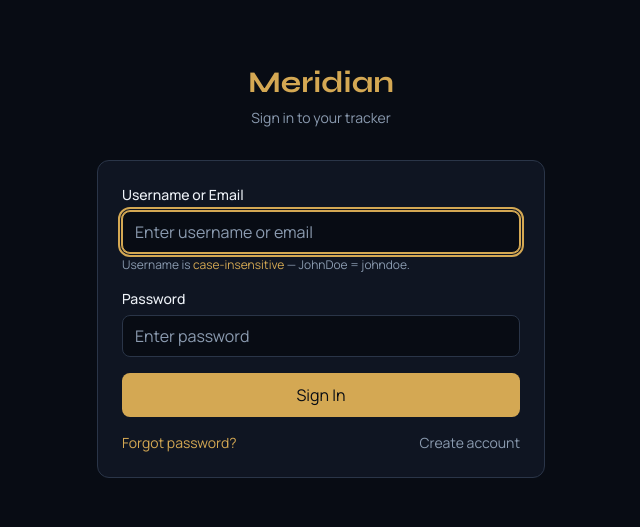
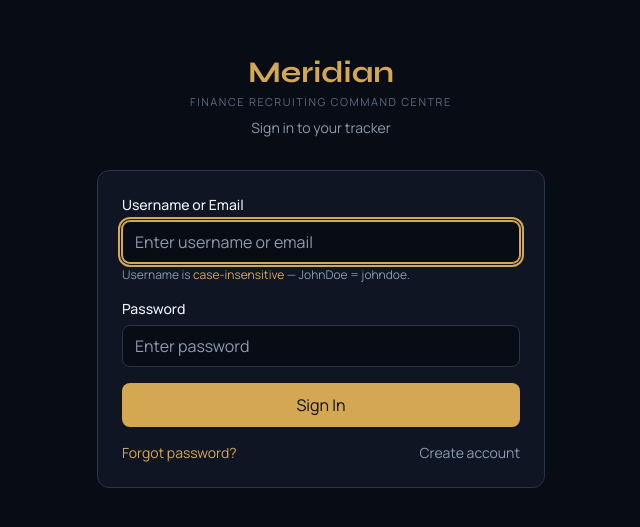
Before and after one commit to KENo548/meridian, a React (Vite) app: page /login in a window 1280 px wide. Shown: the part 129-656 px from the top of the page, without its empty margins (319-959 px from the left). Built offline with nearby package versions, Linux system fonts and the light colour scheme; no server answers.

Commit message:
feat: show APP_TAGLINE under app name on login page

```diff
--- a/src/pages/LoginPage.tsx
+++ b/src/pages/LoginPage.tsx
@@ -2,7 +2,7 @@ import { useState, type FormEvent } from 'react'
 import { Link, useNavigate } from 'react-router-dom'
 import { signIn } from '@/lib/auth'
 import { useAuth } from '@/contexts/AuthContext'
-import { APP_NAME } from '@/constants'
+import { APP_NAME, APP_TAGLINE } from '@/constants'
 import { Loader2 } from 'lucide-react'
 
 export function LoginPage() {
@@ -42,6 +42,9 @@ export function LoginPage() {
       <div className="w-full max-w-md">
         <div className="text-center mb-8">
           <h1 className="font-display text-3xl font-bold text-[var(--color-accent)]">{APP_NAME}</h1>
+          <p className="mt-1 text-[11px] uppercase tracking-[0.14em] text-[var(--color-faint)]">
+            {APP_TAGLINE}
+          </p>
           <p className="mt-2 text-sm text-[var(--color-muted)]">Sign in to your tracker</p>
         </div>
 
```
